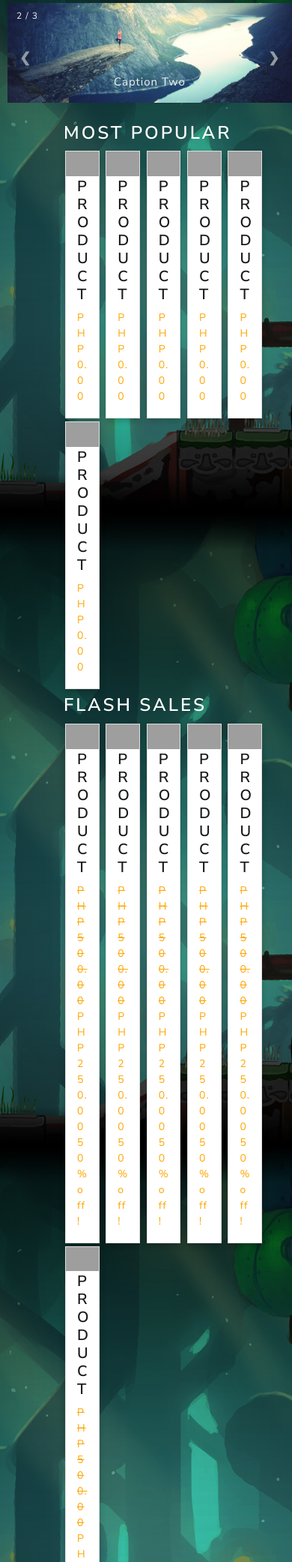
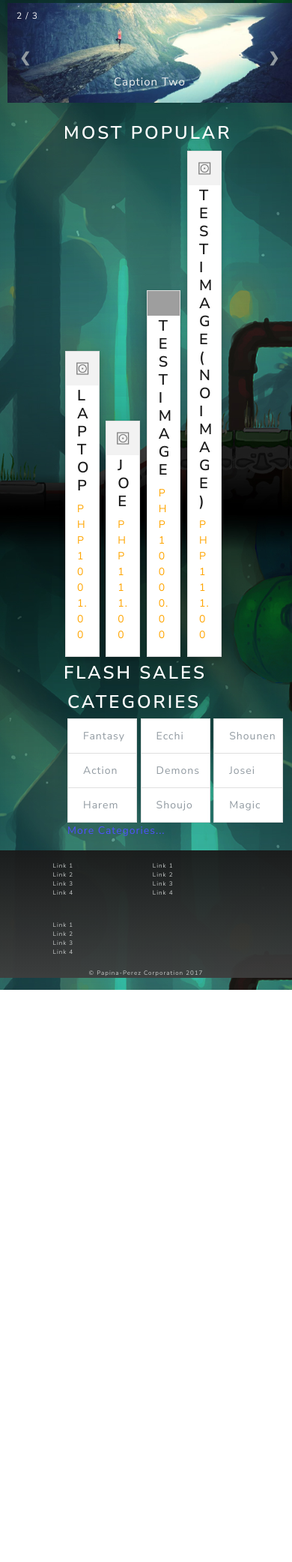
Before and after one commit to singleparadox/BakaAG, a PHP site: page / in a window 390 px wide. Shown: the part 157-2240 px from the top of the page at 75% size. After the commit the page ends 1477 px from the top, so only its background shows below. Run offline with PHP 8.4, Linux system fonts and the light colour scheme; data comes from the database, SQL or seed files in the repository; grey boxes are pictures that could not be loaded.

Commit message:
Clientside connection
+Connection to the database in the clientside

```diff
--- a/admin/js/myjsfuncs.js
+++ b/admin/js/myjsfuncs.js
@@ -19,7 +19,7 @@
   prod_price = document.getElementById("prod-price-"+id).value;
   prod_stock = document.getElementById("prod-stock-"+id).value;
   prod_discount = document.getElementById("prod-discount-"+id).value;
-  console.log(prod_genre);
+  prod_feature = document.getElementById("prod-feature-"+id).value;
   var xhttp = new XMLHttpRequest();
   xhttp.onreadystatechange = function() {
   	//document.getElementById("modal-test").innerHTML = "<center><img height=200 width=200 src="+"img/loading.gif"+"></center>";
@@ -28,7 +28,7 @@
     //document.getElementById("modal-test").innerHTML = this.responseText;
     }
   };
-  xhttp.open("GET", "pages/backend/updateproduct.php?id="+id+"&prod_name="+prod_name+"&prod_desc="+prod_desc+"&prod_genre="+prod_genre+"&prod_type="+prod_type+"&prod_price="+prod_price+"&prod_stock="+prod_stock+"&inv_id="+inv_id+"&prod_discount="+prod_discount, true);
+  xhttp.open("GET", "pages/backend/updateproduct.php?id="+id+"&prod_name="+prod_name+"&prod_desc="+prod_desc+"&prod_genre="+prod_genre+"&prod_type="+prod_type+"&prod_price="+prod_price+"&prod_stock="+prod_stock+"&inv_id="+inv_id+"&prod_discount="+prod_discount+"&prod_feature="+prod_feature, true);
   xhttp.send();
 }
 
--- a/admin/pages/backend/updateproduct.php
+++ b/admin/pages/backend/updateproduct.php
@@ -10,6 +10,7 @@
 	$prod_price = $_GET['prod_price'];
 	$prod_stock = $_GET['prod_stock'];
 	$prod_discount = $_GET['prod_discount'];
+	$prod_feature = $_GET['prod_feature'];
 
 	$sql = "SELECT prod_genre_id FROM product_genre WHERE prod_genre_name='".$prod_genre."'";
 	$result = $conn->query($sql);
@@ -21,7 +22,7 @@
 	$result = $result->fetch_assoc();
 	$prod_type = $result['prod_type_id'];
 
-	$sql = "UPDATE product SET prod_name='".$prod_name."',prod_desc='".$prod_desc."',prod_genre_id='".$prod_genre."',prod_type_id='".$prod_type."' WHERE prod_id='".$id."'";
+	$sql = "UPDATE product SET prod_name='".$prod_name."',prod_desc='".$prod_desc."',prod_genre_id='".$prod_genre."',prod_type_id='".$prod_type."',prod_featured='".$prod_feature."' WHERE prod_id='".$id."'";
 	$conn->query($sql);
 
 	$sql = "UPDATE inventory SET inv_price='".$prod_price."',inv_stock='".$prod_stock."',inv_discount='".$prod_discount."' WHERE inv_id='".$inv_id."'";
--- a/index.php
+++ b/index.php
@@ -52,63 +52,24 @@
 				<h3>
 					MOST POPULAR
 				</h3>
+
+				<?php
+					$sql = "SELECT * FROM product,inventory WHERE product.inv_id=inventory.inv_id ORDER BY inv_rate ASC LIMIT 6";
+					$result = $conn->query($sql);
+					while($row = $result->fetch_assoc()){
+						echo '
 								<div class="card" style="display:  inline-block; margin: 2px;">
-					<img src="https://cdn.shopify.com/s/files/1/0377/2037/products/WhiteTanLeather.Front_1024x.jpg?v=1510683461" alt="Avatar" style="width:100%">
+								<img src="'.$row['prod_picture_link'].'" alt="Avatar" style="width:100%">
 
 								<div class="container">
-						<h4><b>Product</b></h4>
-						<p><span id='price'>PHP 0.00</span></p>
+									<h4><b>'.$row['prod_name'].'</b></h4>
+									<p><span id="price">PHP '.$row['inv_price'].'.00</span></p>
 								</div>
 							</div>
 
-				<div class="card" style="display:  inline-block; margin: 2px;">
-					<img src="https://cdn.shopify.com/s/files/1/0377/2037/products/WhiteTanLeather.Front_1024x.jpg?v=1510683461" alt="Avatar" style="width:100%">
-
-					<div class="container">
-						<h4><b>Product</b></h4>
-						<p><span id='price'>PHP 0.00</span></p>
-					</div>
-				</div>
-
-
-				<div class="card" style="display:  inline-block; margin: 2px;">
-					<img src="https://cdn.shopify.com/s/files/1/0377/2037/products/WhiteTanLeather.Front_1024x.jpg?v=1510683461" alt="Avatar" style="width:100%">
-
-					<div class="container">
-						<h4><b>Product</b></h4>
-						<p><span id='price'>PHP 0.00</span></p>
-					</div>
-				</div>
-
-
-				<div class="card" style="display:  inline-block; margin: 2px;">
-					<img src="https://cdn.shopify.com/s/files/1/0377/2037/products/WhiteTanLeather.Front_1024x.jpg?v=1510683461" alt="Avatar" style="width:100%">
-
-					<div class="container">
-						<h4><b>Product</b></h4>
-						<p><span id='price'>PHP 0.00</span></p>
-					</div>
-				</div>
-
-
-				<div class="card" style="display:  inline-block; margin: 2px;">
-					<img src="https://cdn.shopify.com/s/files/1/0377/2037/products/WhiteTanLeather.Front_1024x.jpg?v=1510683461" alt="Avatar" style="width:100%">
-
-					<div class="container">
-						<h4><b>Product</b></h4>
-						<p><span id='price'>PHP 0.00</span></p>
-					</div>
-				</div>
-
-
-				<div class="card" style="display:  inline-block; margin: 2px;">
-					<img src="https://cdn.shopify.com/s/files/1/0377/2037/products/WhiteTanLeather.Front_1024x.jpg?v=1510683461" alt="Avatar" style="width:100%">
-
-					<div class="container">
-						<h4><b>Product</b></h4>
-						<p><span id='price'>PHP 0.00</span></p>
-					</div>
-				</div>
+							';
+						}
+				?>
 
 			</div>
 
@@ -117,65 +78,26 @@
 				<h3>
 					FLASH SALES
 				</h3>
-
+				<?php
+					$sql = "SELECT * FROM product,inventory WHERE product.inv_id=inventory.inv_id AND inv_discount>'0' ORDER BY inv_rate ASC LIMIT 6";
+					$result = $conn->query($sql);
+					while($row = $result->fetch_assoc()){
+						$discount = $row['inv_discount'] / 100;
+						$discount = $row['inv_price'] * $discount;
+						$saleprice = $row['inv_price'] - $discount;
+						echo '
 								<div class="card" style="display:  inline-block; margin: 2px;">
-					<img src="https://cdn.shopify.com/s/files/1/0377/2037/products/WhiteTanLeather.Front_1024x.jpg?v=1510683461" alt="Avatar" style="width:100%">
+								<img src="'.$row['prod_picture_link'].'" alt="Avatar" style="width:100%">
 
 								<div class="container">
-						<h4><b>Product</b></h4>
-						<p><span id='price'><strike>PHP 500.00</strike><br>PHP 250.00<br>50% off!</span></p>
+									<h4><b>'.$row['prod_name'].'</b></h4>
+									<p><p><span id="price"><strike>'.$row['inv_price'].'</strike><br>PHP '.$saleprice.'<br>'.$row['inv_discount'].'% off!</span></p></p>
 								</div>
 							</div>
 
-
-				<div class="card" style="display:  inline-block; margin: 2px;">
-					<img src="https://cdn.shopify.com/s/files/1/0377/2037/products/WhiteTanLeather.Front_1024x.jpg?v=1510683461" alt="Avatar" style="width:100%">
-
-					<div class="container">
-						<h4><b>Product</b></h4>
-						<p><span id='price'><strike>PHP 500.00</strike><br>PHP 250.00<br>50% off!</span></p>
-					</div>
-				</div>
-
-
-				<div class="card" style="display:  inline-block; margin: 2px;">
-					<img src="https://cdn.shopify.com/s/files/1/0377/2037/products/WhiteTanLeather.Front_1024x.jpg?v=1510683461" alt="Avatar" style="width:100%">
-
-					<div class="container">
-						<h4><b>Product</b></h4>
-						<p><span id='price'><strike>PHP 500.00</strike><br>PHP 250.00<br>50% off!</span></p>
-					</div>
-				</div>
-
-
-				<div class="card" style="display:  inline-block; margin: 2px;">
-					<img src="https://cdn.shopify.com/s/files/1/0377/2037/products/WhiteTanLeather.Front_1024x.jpg?v=1510683461" alt="Avatar" style="width:100%">
-
-					<div class="container">
-						<h4><b>Product</b></h4>
-						<p><span id='price'><strike>PHP 500.00</strike><br>PHP 250.00<br>50% off!</span></p>
-					</div>
-				</div>
-
-
-				<div class="card" style="display:  inline-block; margin: 2px;">
-					<img src="https://cdn.shopify.com/s/files/1/0377/2037/products/WhiteTanLeather.Front_1024x.jpg?v=1510683461" alt="Avatar" style="width:100%">
-
-					<div class="container">
-						<h4><b>Product</b></h4>
-						<p><span id='price'><strike>PHP 500.00</strike><br>PHP 250.00<br>50% off!</span></p>
-					</div>
-				</div>
-
-
-				<div class="card" style="display:  inline-block; margin: 2px;">
-					<img src="https://cdn.shopify.com/s/files/1/0377/2037/products/WhiteTanLeather.Front_1024x.jpg?v=1510683461" alt="Avatar" style="width:100%">
-
-					<div class="container">
-						<h4><b>Product</b></h4>
-						<p><span id='price'><strike>PHP 500.00</strike><br>PHP 250.00<br>50% off!</span></p>
-					</div>
-				</div>
+							';
+						}
+				?>
 
 			</div>
 
```
Also changed, not shown: admin/pages/products.php (+13 -1 lines), 2 other files. Lines whose indentation alone changed are shown as unchanged.
